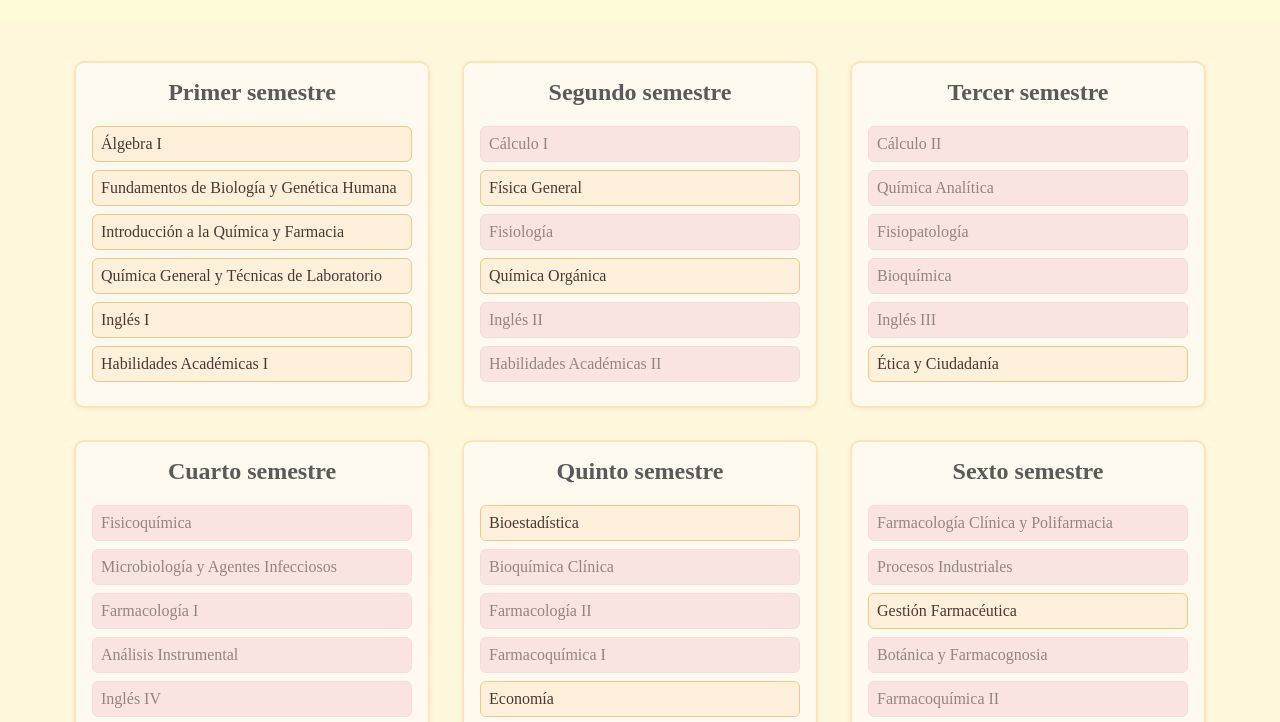
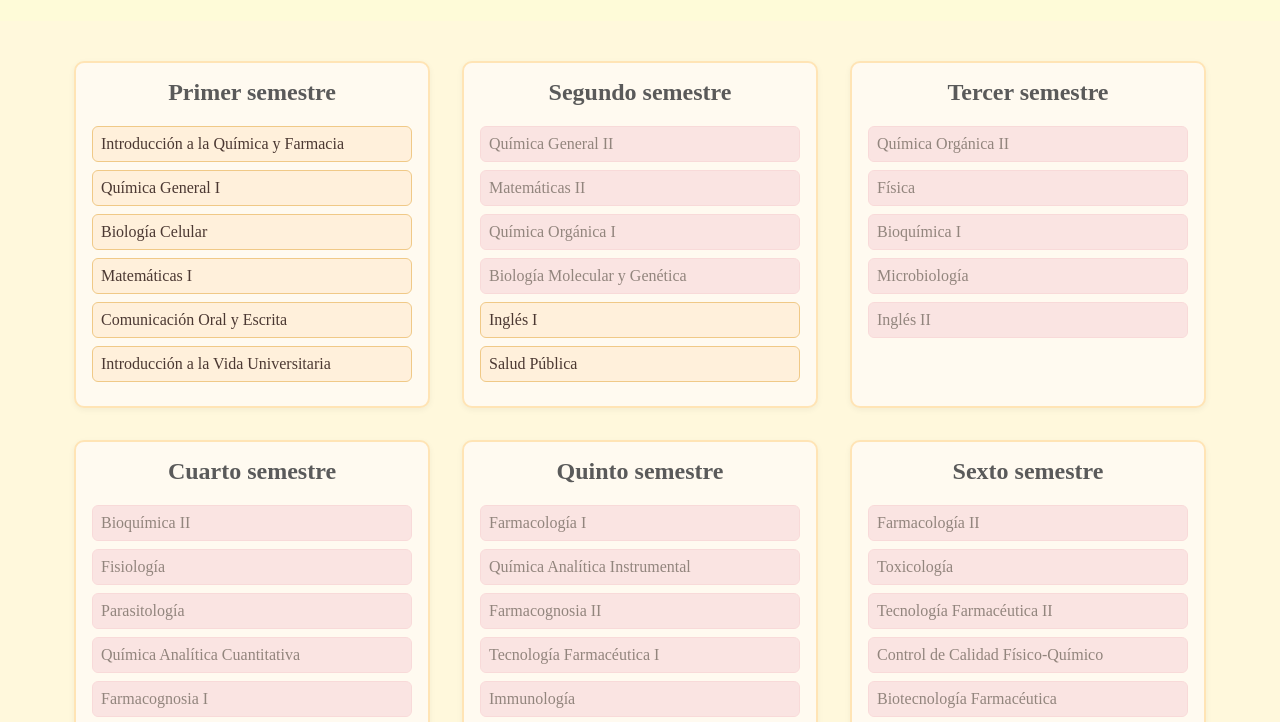
Before and after one commit to mariacalbucoi-cloud/malla-qyf-ubo, a plain HTML site: page index.html in a window 1280 px wide. Shown: the part 76-798 px from the top of the page. Drawn offline with Linux system fonts and the light colour scheme.

Commit message:
Update index.html

```diff
--- a/index.html
+++ b/index.html
@@ -14,86 +14,79 @@
   <main id="malla-container"></main>
 
   <footer>
-    <p>Espero que te sirva, te amo &lt;3</p>
+    <p>espero que te sea útil amor, te amo demasiado &lt;3</p>
   </footer>
 
   <script>
     const malla = {
       "Primer semestre": [
-        { nombre: "Álgebra I" },
-        { nombre: "Fundamentos de Biología y Genética Humana" },
         { nombre: "Introducción a la Química y Farmacia" },
-        { nombre: "Química General y Técnicas de Laboratorio" },
-        { nombre: "Inglés I" },
-        { nombre: "Habilidades Académicas I" }
+        { nombre: "Química General I" },
+        { nombre: "Biología Celular" },
+        { nombre: "Matemáticas I" },
+        { nombre: "Comunicación Oral y Escrita" },
+        { nombre: "Introducción a la Vida Universitaria" }
       ],
       "Segundo semestre": [
-        { nombre: "Cálculo I", prerequisitos: ["Álgebra I"] },
-        { nombre: "Física General" },
-        { nombre: "Fisiología", prerequisitos: ["Fundamentos de Biología y Genética Humana"] },
-        { nombre: "Química Orgánica" },
-        { nombre: "Inglés II", prerequisitos: ["Inglés I"] },
-        { nombre: "Habilidades Académicas II", prerequisitos: ["Habilidades Académicas I"] }
+        { nombre: "Química General II", prerequisitos: ["Química General I"] },
+        { nombre: "Matemáticas II", prerequisitos: ["Matemáticas I"] },
+        { nombre: "Química Orgánica I", prerequisitos: ["Química General I"] },
+        { nombre: "Biología Molecular y Genética", prerequisitos: ["Biología Celular"] },
+        { nombre: "Inglés I" },
+        { nombre: "Salud Pública" }
       ],
       "Tercer semestre": [
-        { nombre: "Cálculo II", prerequisitos: ["Cálculo I"] },
-        { nombre: "Química Analítica", prerequisitos: ["Química General y Técnicas de Laboratorio"] },
-        { nombre: "Fisiopatología", prerequisitos: ["Fisiología"] },
-        { nombre: "Bioquímica", prerequisitos: ["Fundamentos de Biología y Genética Humana"] },
-        { nombre: "Inglés III", prerequisitos: ["Inglés II"] },
-        { nombre: "Ética y Ciudadanía" }
+        { nombre: "Química Orgánica II", prerequisitos: ["Química Orgánica I"] },
+        { nombre: "Física", prerequisitos: ["Matemáticas II"] },
+        { nombre: "Bioquímica I", prerequisitos: ["Biología Molecular y Genética", "Química Orgánica I"] },
+        { nombre: "Microbiología", prerequisitos: ["Biología Molecular y Genética"] },
+        { nombre: "Inglés II", prerequisitos: ["Inglés I"] }
       ],
       "Cuarto semestre": [
-        { nombre: "Fisicoquímica", prerequisitos: ["Cálculo II"] },
-        { nombre: "Microbiología y Agentes Infecciosos", prerequisitos: ["Bioquímica"] },
-        { nombre: "Farmacología I", prerequisitos: ["Fisiopatología"] },
-        { nombre: "Análisis Instrumental", prerequisitos: ["Química Analítica"] },
-        { nombre: "Inglés IV", prerequisitos: ["Inglés III"] },
-        { nombre: "Responsabilidad Social Universitaria", prerequisitos: ["Ética y Ciudadanía"] }
+        { nombre: "Bioquímica II", prerequisitos: ["Bioquímica I"] },
+        { nombre: "Fisiología", prerequisitos: ["Biología Celular"] },
+        { nombre: "Parasitología", prerequisitos: ["Microbiología"] },
+        { nombre: "Química Analítica Cuantitativa", prerequisitos: ["Química General II"] },
+        { nombre: "Farmacognosia I", prerequisitos: ["Química Orgánica II"] },
+        { nombre: "Ética Profesional" }
       ],
       "Quinto semestre": [
-        { nombre: "Bioestadística" },
-        { nombre: "Bioquímica Clínica", prerequisitos: ["Bioquímica"] },
-        { nombre: "Farmacología II", prerequisitos: ["Farmacología I"] },
-        { nombre: "Farmacoquímica I", prerequisitos: ["Fisicoquímica"] },
-        { nombre: "Economía" },
-        { nombre: "Electivo de Formación General I" },
-        { nombre: "Práctica Integrada en Química y Farmacia", prerequisitos: ["Farmacología I"] }
+        { nombre: "Farmacología I", prerequisitos: ["Bioquímica II", "Fisiología"] },
+        { nombre: "Química Analítica Instrumental", prerequisitos: ["Química Analítica Cuantitativa"] },
+        { nombre: "Farmacognosia II", prerequisitos: ["Farmacognosia I"] },
+        { nombre: "Tecnología Farmacéutica I", prerequisitos: ["Química Orgánica II"] },
+        { nombre: "Immunología", prerequisitos: ["Parasitología"] }
       ],
       "Sexto semestre": [
-        { nombre: "Farmacología Clínica y Polifarmacia", prerequisitos: ["Farmacología II"] },
-        { nombre: "Procesos Industriales", prerequisitos: ["Fisicoquímica"] },
-        { nombre: "Gestión Farmacéutica" },
-        { nombre: "Botánica y Farmacognosia", prerequisitos: ["Análisis Instrumental"] },
-        { nombre: "Farmacoquímica II", prerequisitos: ["Farmacoquímica I"] },
-        { nombre: "Contabilidad y Costos", prerequisitos: ["Economía"] },
-        { nombre: "Electivo de Formación General II" }
+        { nombre: "Farmacología II", prerequisitos: ["Farmacología I"] },
+        { nombre: "Toxicología", prerequisitos: ["Farmacología I"] },
+        { nombre: "Tecnología Farmacéutica II", prerequisitos: ["Tecnología Farmacéutica I"] },
+        { nombre: "Control de Calidad Físico-Químico", prerequisitos: ["Química Analítica Instrumental"] },
+        { nombre: "Biotecnología Farmacéutica", prerequisitos: ["Farmacognosia II"] }
       ],
       "Séptimo semestre": [
-        { nombre: "Sistemas de Gestión de Calidad Farmacéutica", prerequisitos: ["Gestión Farmacéutica"] },
-        { nombre: "Tecnología Farmacéutica", prerequisitos: ["Procesos Industriales"] },
-        { nombre: "Salud Pública y Epidemiología", prerequisitos: ["Bioestadística"] },
-        { nombre: "Biofarmacia y Farmacocinética", prerequisitos: ["Bioestadística"] },
-        { nombre: "Toxicología", prerequisitos: ["Farmacología Clínica y Polifarmacia"] },
-        { nombre: "Marketing Farmacéutico", prerequisitos: ["Contabilidad y Costos"] }
+        { nombre: "Legislación Farmacéutica" },
+        { nombre: "Biofarmacia y Farmacocinética", prerequisitos: ["Farmacología II"] },
+        { nombre: "Análisis Microbiológico de Medicamentos", prerequisitos: ["Microbiología"] },
+        { nombre: "Farmacia Galénica", prerequisitos: ["Tecnología Farmacéutica II"] },
+        { nombre: "Tópicos de Gestión en Salud" }
       ],
       "Octavo semestre": [
-        { nombre: "Tecnología Cosmética", prerequisitos: ["Tecnología Farmacéutica"] },
-        { nombre: "Legislación Farmacéutica", prerequisitos: ["Sistemas de Gestión de Calidad Farmacéutica"] },
-        { nombre: "Preparación y Evaluación de Proyectos" },
-        { nombre: "Atención Farmacéutica y Farmacia Asistencial", prerequisitos: ["Gestión Farmacéutica"] },
-        { nombre: "Administración y Gestión del Talento Humano", prerequisitos: ["Marketing Farmacéutico"] }
+        { nombre: "Formulación Magistral", prerequisitos: ["Farmacia Galénica"] },
+        { nombre: "Atención Farmacéutica y Farmacia Clínica I", prerequisitos: ["Farmacología II"] },
+        { nombre: "Práctica Profesional I", prerequisitos: ["Séptimo semestre"] },
+        { nombre: "Taller de Investigación" },
+        { nombre: "Electivo Profesional I" }
       ],
       "Noveno semestre": [
-        { nombre: "Metodología de la Investigación", prerequisitos: ["Bioestadística"] },
-        { nombre: "Famacovigilancia", prerequisitos: ["Salud Pública y Epidemiología"] },
-        { nombre: "Farmacia Clínica", prerequisitos: ["Atención Farmacéutica y Farmacia Asistencial"] },
-        { nombre: "Nutrición y Bromatología" },
-        { nombre: "Práctica Profesional", prerequisitos: ["Tecnología Cosmética", "Legislación Farmacéutica", "Preparación y Evaluación de Proyectos", "Atención Farmacéutica y Farmacia Asistencial", "Administración y Gestión del Talento Humano"] }
+        { nombre: "Atención Farmacéutica y Farmacia Clínica II", prerequisitos: ["Atención Farmacéutica y Farmacia Clínica I"] },
+        { nombre: "Gestión y Administración Farmacéutica", prerequisitos: ["Tópicos de Gestión en Salud"] },
+        { nombre: "Electivo Profesional II" },
+        { nombre: "Práctica Profesional II" }
       ],
       "Décimo semestre": [
-        { nombre: "Actividad de Titulación", prerequisitos: ["Metodología de la Investigación"] },
-        { nombre: "Electivo de Profundización", prerequisitos: ["Farmacia Clínica"] }
+        { nombre: "Internado Profesional" },
+        { nombre: "Seminario de Título" }
       ]
     };
 
@@ -122,6 +115,8 @@
 
     function crearMallaInteractiva() {
       const contenedor = document.getElementById("malla-container");
+      contenedor.innerHTML = "";
+
       for (const [semestre, ramos] of Object.entries(malla)) {
         const divSemestre = document.createElement("div");
         divSemestre.className = "semestre";
@@ -158,15 +153,15 @@
     document.addEventListener("DOMContentLoaded", crearMallaInteractiva);
   </script>
 
-  <!-- corazones flotantes -->
+  <!-- Corazones flotantes -->
   <script>
-    for (let i = 0; i < 20; i++) {
+    for (let i = 0; i < 25; i++) {
       const heart = document.createElement("div");
       heart.className = "heart";
       heart.textContent = "💖";
       heart.style.left = Math.random() * 100 + "vw";
       heart.style.animationDelay = Math.random() * 20 + "s";
-      heart.style.fontSize = 30 + Math.random() * 50 + "px";
+      heart.style.fontSize = 20 + Math.random() * 40 + "px";
       document.body.appendChild(heart);
     }
   </script>
```
